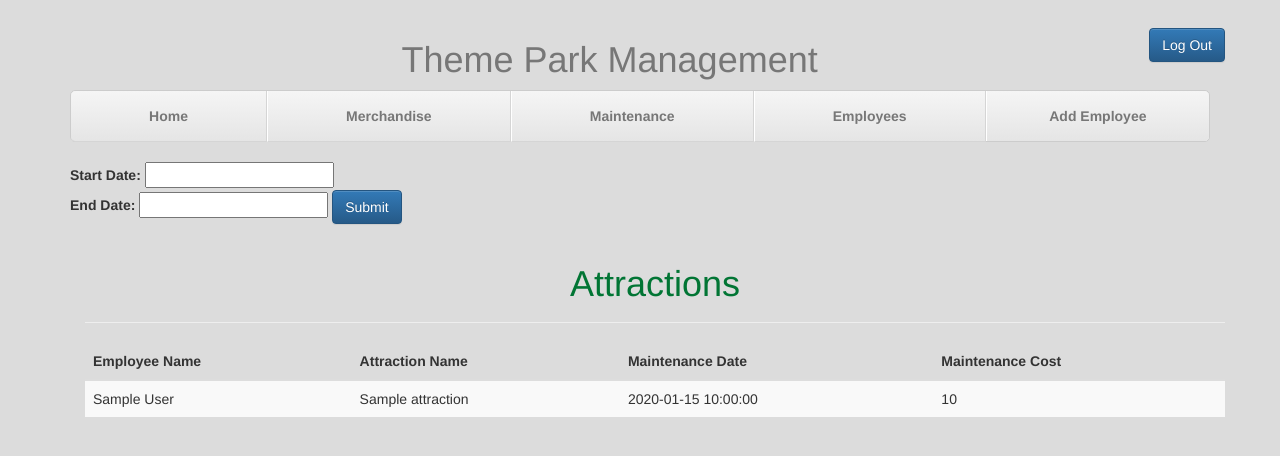
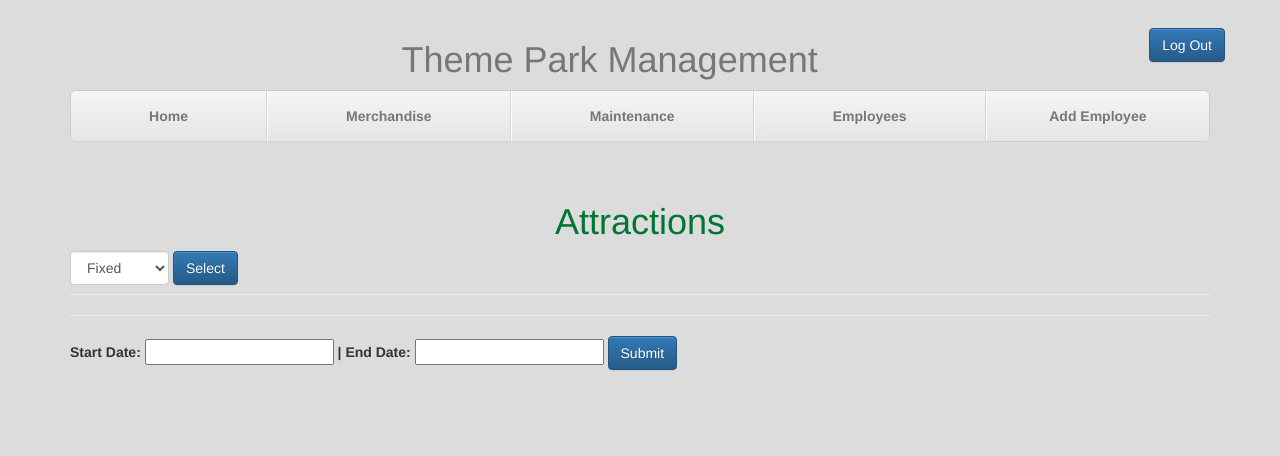
Before and after one commit to mnnguy23/Theme_Park_RoR_Project, a PHP site: page /maintenanceReport.php in a window 1280 px wide. Shown: the top 456 px of the page. Run offline with PHP 8.4, Linux system fonts and the light colour scheme; the visitor is signed in with stand-in values (Sample User, id 1); tables that the repository leaves empty or names only in its code hold one stand-in row (values such as "Sample post"); data that the repository does not hold is empty; some libraries are stand-ins or nearby versions.

Commit message:
broke the maintenance report into 2 different reports.

```diff
--- a/app/base.php
+++ b/app/base.php
@@ -18,7 +18,7 @@ function loadDB($isDevelopment) {
     $dbname = "theme_park";
     $user = "tester";
     $password = "1234";
-    $db = pg_connect("host=$host port=$port dbname=$dbname user=$user password=$password");
+    $db = new PDO("pgsql: host=$host port=$port dbname=$dbname user=$user password=$password");
   } else {
     $dsn = "pgsql:"
         . "host=ec2-50-17-236-15.compute-1.amazonaws.com;"
--- a/maintenanceReport.php
+++ b/maintenanceReport.php
@@ -12,8 +12,17 @@ $dbConn = loadDB($isDevelopment);
 $template = $twig->load('maintenanceReport.html');
 $query = inputDateQuery($isDevelopment);
 
-$reports = maintenanceReport($dbConn, $isDevelopment, $query);
-$params = array('reports' => $reports);
+$reports = '';
+$selectReport = '';
+if (isset($_POST['select'])) {
+  $selectReport = $_POST['report'];
+  if($_POST['report'] == "Fixed") {
+    $reports = maintenanceReport($dbConn, $query);
+  } elseif ($_POST['report'] == "Ongoing") {
+    $reports = ongoingReport($dbConn);
+  }
+}
+$params = array('reports' => $reports, 'selectedReport'=>$selectReport);
 
 if($_SESSION['valid']){
   echo $template->render($params);
@@ -23,24 +32,13 @@ if($_SESSION['valid']){
 ?>
 
 <?php
-function maintenanceReport($db, $isDevelopment, $query) {
+function maintenanceReport($db, $query) {
   $data = array();
-  if($isDevelopment) {
-    $results = pg_query($db ,$query);
-    while($row = pg_fetch_row($results)) {
-      $empName = $row[0];
-      $attractName = $row[1];
-      $maintDate = $row[2];
-      $cost = $row[3];
-      $data[] = array($empName, $attractName, $maintDate, $cost);
-    }
-  } else {
     $result = $db->query($query);
     while($row = $result->fetch(PDO::FETCH_ASSOC)) {
-      $data[] = array($row["e_name"], $row["a_name"], $row["maintenance_date"],$row["maintenance_cost"],  $isOperational);
+      $data[] = array($row["e_name"], $row["a_name"], $row["maintenance_date"],$row["maintenance_cost"]);
     }
     $result->closeCursor();
-  }
   return $data;
 }
 ?>
@@ -61,3 +59,15 @@ function inputDateQuery() {
   return $query;
 }
 ?>
+
+<?php
+function ongoingReport($db) {
+  $data = array();
+  $query = "SELECT A.a_name,M.breakdown_date, M.am_id FROM attraction AS A, (SELECT DISTINCT breakdown_date, am_id FROM attraction_maintenance where maintenance_date is null) AS M WHERE M.am_id=A.attraction_id;";
+  $result = $db->query($query);
+  while($row = $result->fetch(PDO::FETCH_ASSOC)) {
+    $data[] = array($row['a_name'], $row['breakdown_date']);
+  }
+  return $data;
+}
+?>
--- a/templates/maintenanceReport.html
+++ b/templates/maintenanceReport.html
@@ -1,5 +1,5 @@
 {% extends "base.html" %}
-{% block title %} Maintenance Report{% endblock %}
+
 {% block head %}
 <link rel="stylesheet" href="//code.jquery.com/ui/1.12.1/themes/base/jquery-ui.css">
   <link rel="stylesheet" href="/resources/demos/style.css">
@@ -20,49 +20,45 @@
   } );
   </script>
 {% endblock %}
+{% block title %} Maintenance Report {% endblock %}
 
 {% block content %}
 {% include 'baseMenu.html' %}
 <br/>
 <div class="container">
-<form class = "form-inline" role ="form"
-  method="post" action="maintenanceReport.php">
-  <div class ="form-group">
-    <label for="startDatepicker">Start Date:</label>
-    <input type="text" id="startDatepicker" name = "startDatepicker" required>
-    <div class ="form-group">
-      <div class ="form-group">
-        <label for="endDatepicker">End Date:</label>
-        <input type="text" id="endDatepicker" name="endDatepicker" required>
-        <div class ="form-group">
-    <button class="btn btn-primary" type="submit"
-      name="submit">Submit</button>
-</form>
-</div>
-<br/>
-<div class="container">
   <div class="page-header">
     <h1>Attractions</h1>
+
+  <form class="form-inline" role="form" method="post" action="maintenanceReport.php">
+    <div class="form-group">
+    <select class="form-control" name="report">
+      <option>Fixed</option>
+      <option>Ongoing</option>
+    </select>
   </div>
-    <table class="table table-striped">
-      <thead>
-        <tr>
-          <th>Employee Name</th>
-          <th>Attraction Name</th>
-          <th>Maintenance Date</th>
-          <th>Maintenance Cost</th>
-        </tr>
-      </thead>
-      <tbody>
-        {% for report in reports %}
-        <tr>
-          <td>{{ report[0] }}</td>
-          <td>{{ report[1] }}</td>
-          <td>{{ report[2] }}</td>
-          <td>{{ report[3] }}</td>
-        </tr>
-        {% endfor %}
-      </tbody>
-    </table>
+  <div class ="form-group">
+    <button class="btn btn-primary" type="submit" name="select">Select</button>
+  </div>
+  </form>
+  </div>
+  {% if selectedReport == "Fixed"%}
+    {% include 'fixedReport.html' %}
+  {% elseif selectedReport == "Ongoing" %}
+    {% include 'ongoingReport.html' %}
+  {% endif %}
+    <hr/>
+    <form class = "form-inline" role ="form" method="post" action="maintenanceReport.php">
+      <div class ="form-group">
+        <label for="startDatepicker">Start Date:</label>
+        <input type="text" id="startDatepicker" name = "startDatepicker" required>
+      </div>
+      <div class ="form-group">
+        <label for="endDatepicker">| End Date:</label>
+        <input type="text" id="endDatepicker" name="endDatepicker" required>
+      </div>
+      <div class ="form-group">
+        <button class="btn btn-primary" type="submit" name="submit">Submit</button>
+      </div>
+    </form>
 </div>
 {% endblock %}
```
Also changed, not shown: templates/fixedReport.html (added, +24 -0 lines), templates/ongoingReport.html (added, +18 -0 lines).
